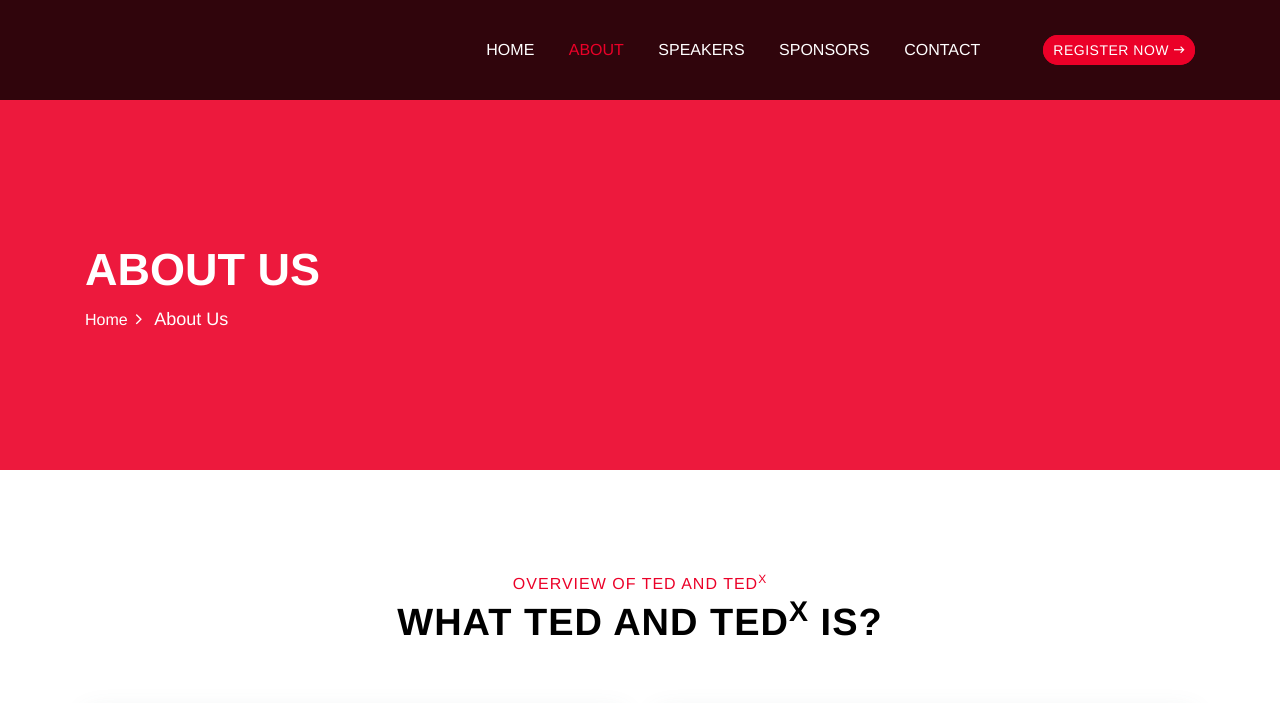
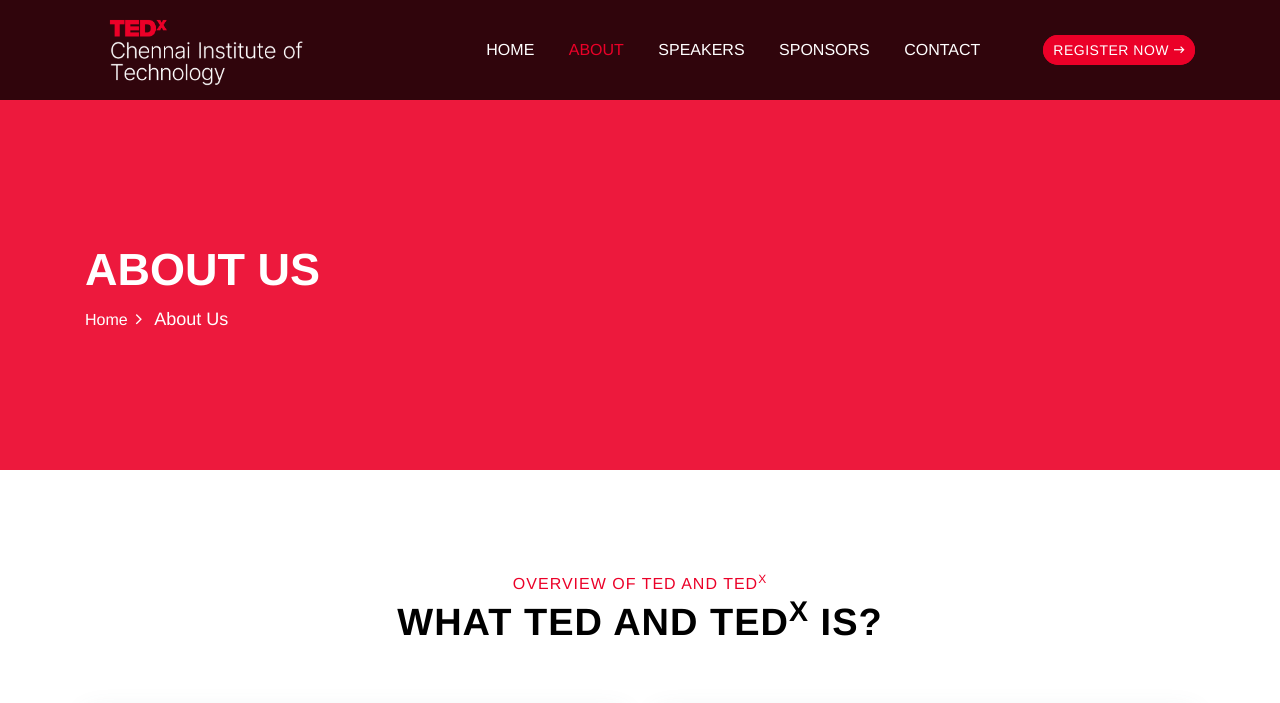
Before and after one commit to Madan94/tedxcit, a plain HTML site: page tedx/about.html in a window 1280 px wide. Shown: the top 703 px of the page. Drawn offline with Linux system fonts and the light colour scheme.

Commit message:
Logo Changes

```diff
--- a/tedx/about.html
+++ b/tedx/about.html
@@ -35,7 +35,7 @@
             <!-- Logo -->
             <a class="nav-brand" href="/index.html"
               ><img
-                src="./img/core-img/tedx-logo-white.png"
+                src="/img/core-img/tedx-logo-white.png"
                 width="240rem"
                 alt=""
                 loading="lazy" style="padding:15px;" class="tedx-logo"
```
Also changed, not shown: tedx/contact.html (+1 -1 lines), tedx/speakers.html (+1 -1 lines), tedx/sponsors.html (+1 -1 lines).
